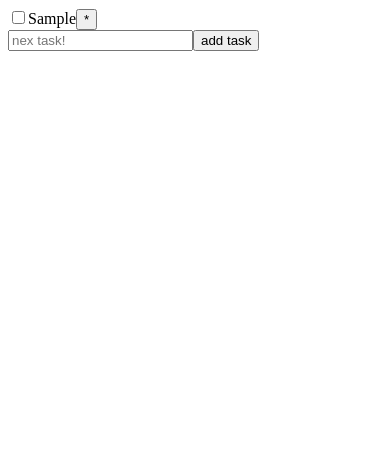
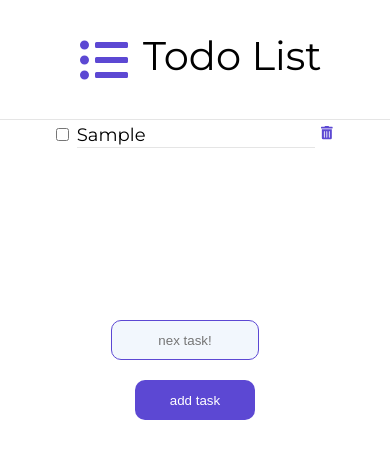
Before and after one commit to billalzernenou/-react-todo-list, a React (Create React App) app: page / in a window 390 px wide. Both pictures are taken after typing "Sample" into the empty fields and a click on the button "add task". Shown: the top 458 px of the page. Built offline with nearby package versions, Linux system fonts and the light colour scheme.

Commit message:
add style

```diff
--- a/package.json
+++ b/package.json
@@ -3,6 +3,9 @@
   "version": "0.1.0",
   "private": true,
   "dependencies": {
+    "@fortawesome/fontawesome-svg-core": "^1.2.34",
+    "@fortawesome/free-solid-svg-icons": "^5.15.2",
+    "@fortawesome/react-fontawesome": "^0.1.14",
     "@testing-library/jest-dom": "^5.11.4",
     "@testing-library/react": "^11.1.0",
     "@testing-library/user-event": "^12.1.10",
--- a/public/index.html
+++ b/public/index.html
@@ -24,6 +24,11 @@
       work correctly both with client-side routing and a non-root public URL.
       Learn how to configure a non-root public URL by running `npm run build`.
     -->
+    <link rel="preconnect" href="https://fonts.gstatic.com" />
+    <link
+      href="https://fonts.googleapis.com/css2?family=Montserrat:wght@400;700&display=swap"
+      rel="stylesheet"
+    />
     <title>React App</title>
   </head>
   <body>
--- a/src/App.css
+++ b/src/App.css
@@ -1 +1,118 @@
 /* Other rules */
+.App {
+  font-family: "Montserrat", sans-serif;
+}
+.container {
+  width: 80%;
+  margin: 0 auto;
+}
+
+/*------------------------------------------------------*/
+/*-------------------------HEADER-----------------------*/
+/*------------------------------------------------------*/
+.header {
+  display: flex;
+  height: 120px;
+  align-items: center;
+  border-bottom: 1px solid #e5e5e5;
+  box-sizing: border-box;
+}
+.header .brand {
+  display: flex;
+  margin-left: 80px;
+}
+.header h1 {
+  font-size: 40px;
+  margin-left: 15px;
+}
+
+/*------------------------------------------------------*/
+/*-------------------------TASKS-----------------------*/
+/*------------------------------------------------------*/
+.tasks {
+  display: flex;
+  justify-content: center;
+  align-items: center;
+  flex-direction: column;
+  height: 300px;
+}
+.tasks .assignements {
+  height: 65%;
+  overflow: hidden;
+  overflow-y: scroll;
+  width: 80%;
+  margin-bottom: 20px;
+}
+
+.tasks .assignements .assignement {
+  display: flex;
+  justify-content: space-between;
+  padding: 5px;
+}
+
+.tasks .assignements .assignement div:nth-child(2) {
+  flex: 1;
+  box-sizing: border-box;
+  border-bottom: 1px solid #e5e5e5;
+  margin-left: 5px;
+}
+.tasks .assignements .assignement div p {
+  font-family: "Montserrat", sans-serif;
+  font-size: 18px;
+  line-height: 120%;
+}
+.tasks .assignements .assignement div button {
+  outline: none;
+  border: none;
+  background: none;
+  cursor: pointer;
+  display: block;
+}
+
+/*------------------------------------------------------*/
+/*-------------------------ADD ASSIGNEMENTS-------------*/
+/*------------------------------------------------------*/
+.tasks .add-assignements {
+  width: 50%;
+  display: flex;
+  justify-content: space-between;
+}
+.tasks .add-assignements input {
+  width: 80%;
+  background: #f2f7fd;
+  border: 1px solid #5c48d3;
+  box-sizing: border-box;
+  border-radius: 10px;
+  outline: none;
+  height: 40px;
+  text-align: center;
+  margin-right: 20px;
+}
+.tasks .add-assignements button {
+  width: 120px;
+  height: 40px;
+  background: #5c48d3;
+  border-radius: 10px;
+  color: #ffff;
+  outline: none;
+  border: none;
+  cursor: pointer;
+}
+
+/*------------------------------------------------------*/
+/*-------------------------MEDIA-----------------------*/
+/*------------------------------------------------------*/
+@media (max-width: 780px) {
+  .container {
+    width: 95%;
+    margin: 0 auto;
+  }
+  .tasks .add-assignements {
+    flex-direction: column;
+    justify-items: center;
+    align-items: center;
+  }
+  .tasks .add-assignements input {
+    margin-bottom: 20px;
+  }
+}
--- a/src/App.js
+++ b/src/App.js
@@ -1,9 +1,13 @@
 import "./App.css";
 import Tasks from "./Tasks";
-
+import Header from "./Header";
+import { library } from "@fortawesome/fontawesome-svg-core";
+import { faListUl, faTrashAlt } from "@fortawesome/free-solid-svg-icons";
+library.add(faListUl, faTrashAlt);
 function App() {
   return (
-    <div>
+    <div className="App">
+      <Header />
       <Tasks />
     </div>
   );
--- a/src/Header.js
+++ b/src/Header.js
@@ -0,0 +1,13 @@
+import { FontAwesomeIcon } from "@fortawesome/react-fontawesome";
+const Header = () => {
+  return (
+    <div className="header">
+      <div className="brand">
+        <FontAwesomeIcon icon="list-ul" size="3x" color="#5C48D3" />
+        <h1>Todo List</h1>
+      </div>
+    </div>
+  );
+};
+
+export default Header;
--- a/src/Tasks.js
+++ b/src/Tasks.js
@@ -1,4 +1,5 @@
 import { useState } from "react";
+import { FontAwesomeIcon } from "@fortawesome/react-fontawesome";
 const Tasks = () => {
   // declare state array to contain tasks -- u called it assignment  to avoid interference with the class name
   const [assignments, setAssignments] = useState([]);
@@ -35,13 +36,13 @@ const Tasks = () => {
   };
 
   return (
-    <div>
-      <div>
+    <div className="tasks container">
+      <div className="assignements">
         {/* map throw assignments */}
         {assignments.map((assignment, index) => {
           return (
-            <div key={index}>
-              <span>
+            <div className="assignement" key={index}>
+              <div>
                 {/* ternary assignement checked   */}
                 {/* {assignment.checked ? ( */}
                 <input
@@ -51,24 +52,26 @@ const Tasks = () => {
                     checked: assignment.checked ? false : true,
                   }}
                 />
-              </span>
-              <span
+              </div>
+              <div
                 // set assignement isChecked apply style
                 style={{ textDecoration: assignment.checked && "line-through" }}
               >
-                {assignment.content}
-              </span>
-              <button
-                // delete assignement
-                onClick={() => handleClickDeleteAssignement(index)}
-              >
-                *
-              </button>
+                <p>{assignment.content}</p>
+              </div>
+              <div>
+                <button
+                  // delete assignement
+                  onClick={() => handleClickDeleteAssignement(index)}
+                >
+                  <FontAwesomeIcon icon="trash-alt" color="#5C48D3" size="1x" />
+                </button>
+              </div>
             </div>
           );
         })}
       </div>
-      <div>
+      <div className="add-assignements">
         <input
           id="input-field"
           type="text"
--- a/src/index.css
+++ b/src/index.css
@@ -1 +1,131 @@
 /* Reset rules */
+@import-normalize;
+/* http://meyerweb.com/eric/tools/css/reset/
+   v2.0 | 20110126
+   License: none (public domain)
+*/
+
+html,
+body,
+div,
+span,
+applet,
+object,
+iframe,
+h1,
+h2,
+h3,
+h4,
+h5,
+h6,
+p,
+blockquote,
+pre,
+a,
+abbr,
+acronym,
+address,
+big,
+cite,
+code,
+del,
+dfn,
+em,
+img,
+ins,
+kbd,
+q,
+s,
+samp,
+small,
+strike,
+strong,
+sub,
+sup,
+tt,
+var,
+b,
+u,
+i,
+center,
+dl,
+dt,
+dd,
+ol,
+ul,
+li,
+fieldset,
+form,
+label,
+legend,
+table,
+caption,
+tbody,
+tfoot,
+thead,
+tr,
+th,
+td,
+article,
+aside,
+canvas,
+details,
+embed,
+figure,
+figcaption,
+footer,
+header,
+hgroup,
+menu,
+nav,
+output,
+ruby,
+section,
+summary,
+time,
+mark,
+audio,
+video {
+  margin: 0;
+  padding: 0;
+  border: 0;
+  font-size: 100%;
+  font: inherit;
+  vertical-align: baseline;
+}
+/* HTML5 display-role reset for older browsers */
+article,
+aside,
+details,
+figcaption,
+figure,
+footer,
+header,
+hgroup,
+menu,
+nav,
+section {
+  display: block;
+}
+body {
+  line-height: 1;
+}
+ol,
+ul {
+  list-style: none;
+}
+blockquote,
+q {
+  quotes: none;
+}
+blockquote:before,
+blockquote:after,
+q:before,
+q:after {
+  content: "";
+  content: none;
+}
+table {
+  border-collapse: collapse;
+  border-spacing: 0;
+}
```
Also changed, not shown: 2 other files (tests, documents, lock files or other folders).
